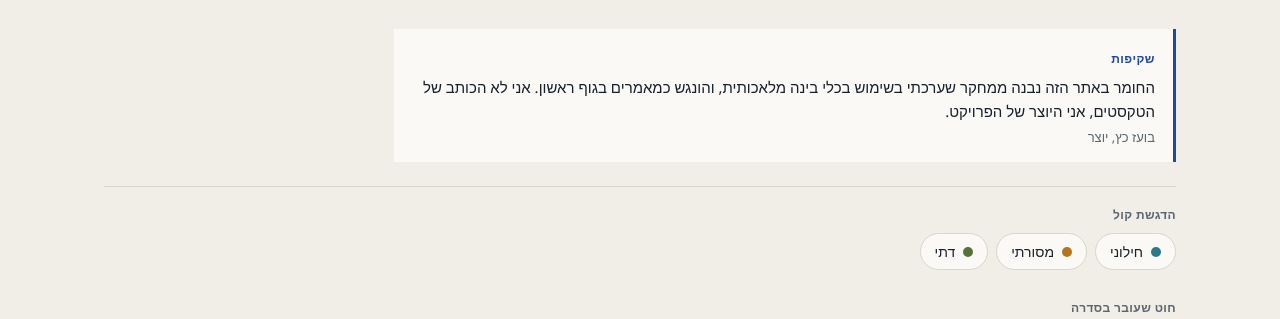
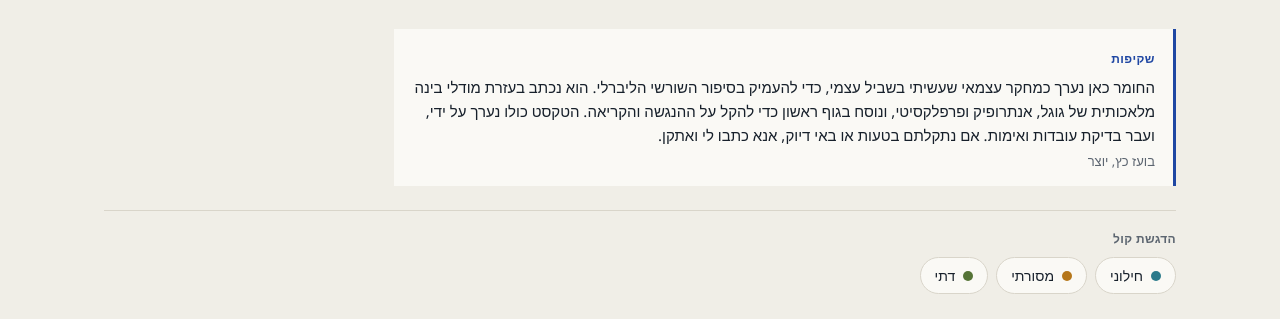
Before and after one commit to katzboaz/medurat-hashevet, a plain HTML site: page index.html in a window 1280 px wide. Shown: the part 442-761 px from the top of the page. Drawn offline with Linux system fonts and the light colour scheme; a web font is replaced by a local one.

Commit message:
Update transparency note to the creator's wording
Co-Authored-By: Claude Opus 5.5 <noreply@anthropic.com>
Claude-Session: https://claude.ai/code/session_01RtkauMRWPfJZMg7j481b5V

```diff
--- a/index.html
+++ b/index.html
@@ -234,7 +234,7 @@ footer .wrap{display:flex;justify-content:space-between;gap:24px;flex-wrap:wrap}
 
   <aside class="disclosure" aria-label="שקיפות">
     <strong>שקיפות</strong>
-    <p>החומר באתר הזה נבנה ממחקר שערכתי בשימוש בכלי בינה מלאכותית, והונגש כמאמרים בגוף ראשון. אני לא הכותב של הטקסטים, אני היוצר של הפרויקט.</p>
+    <p>החומר כאן נערך כמחקר עצמאי שעשיתי בשביל עצמי, כדי להעמיק בסיפור השורשי הליברלי. הוא נכתב בעזרת מודלי בינה מלאכותית של גוגל, אנתרופיק ופרפלקסיטי, ונוסח בגוף ראשון כדי להקל על ההנגשה והקריאה. הטקסט כולו נערך על ידי, ועבר בדיקת עובדות ואימות. אם נתקלתם בטעות או באי דיוק, אנא כתבו לי ואתקן.</p>
     <p class="sig">בועז כץ, יוצר</p>
   </aside>
 
@@ -271,7 +271,7 @@ footer .wrap{display:flex;justify-content:space-between;gap:24px;flex-wrap:wrap}
 
 <footer>
   <div class="wrap">
-    <div>מדורת השבט · יוצר: בועז כץ. התוכן נבנה ממחקר בשימוש בכלי בינה מלאכותית והונגש בגוף ראשון. כל פרק מסתיים ברשימת מקורות, ומחלוקות היסטוריות מסומנות בטקסט.</div>
+    <div>מדורת השבט · יוצר: בועז כץ. נכתב בעזרת מודלי בינה מלאכותית, נערך ונבדק על ידי. כל פרק מסתיים ברשימת מקורות, ומחלוקות היסטוריות מסומנות בטקסט.</div>
     <div>מצאתם טעות? אשמח לתקן.</div>
   </div>
 </footer>
@@ -285,7 +285,7 @@ footer .wrap{display:flex;justify-content:space-between;gap:24px;flex-wrap:wrap}
     <div class="prog" id="prog"></div>
   </div>
   <article class="article" id="article"></article>
-  <p class="rnote" id="rnote">החומר באתר הזה נבנה ממחקר שערכתי בשימוש בכלי בינה מלאכותית, והונגש כמאמרים בגוף ראשון. אני לא הכותב של הטקסטים, אני היוצר של הפרויקט.</p>
+  <p class="rnote" id="rnote">החומר כאן נערך כמחקר עצמאי שעשיתי בשביל עצמי, כדי להעמיק בסיפור השורשי הליברלי. הוא נכתב בעזרת מודלי בינה מלאכותית של גוגל, אנתרופיק ופרפלקסיטי, ונוסח בגוף ראשון כדי להקל על ההנגשה והקריאה. הטקסט כולו נערך על ידי, ועבר בדיקת עובדות ואימות. אם נתקלתם בטעות או באי דיוק, אנא כתבו לי ואתקן.</p>
 </div>
 
 <script src="assets/marked.min.js"></script>
```
Also changed, not shown: 1 other file.
